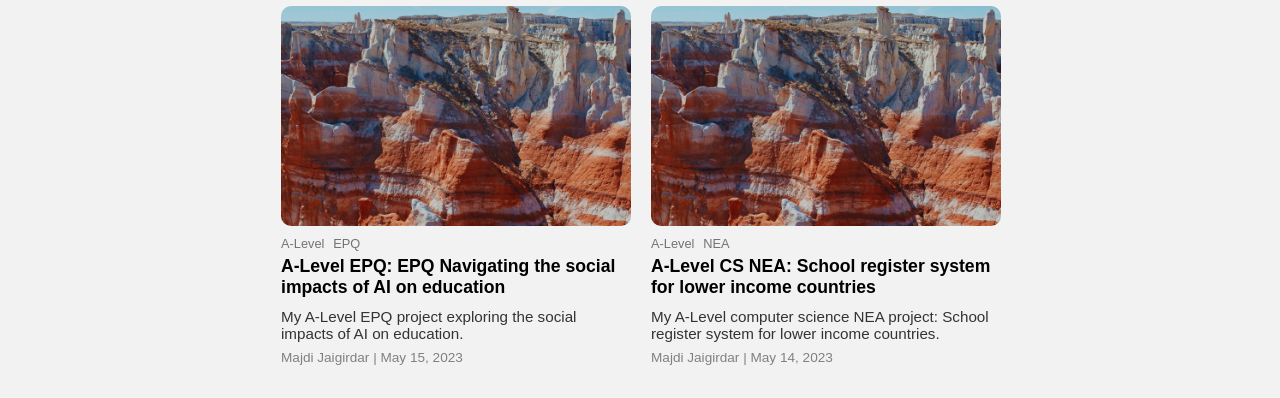
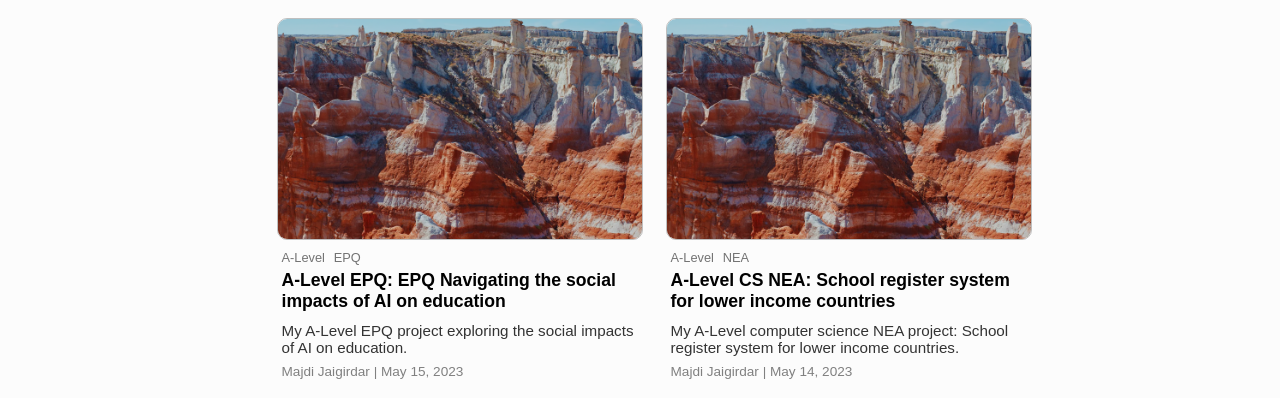
Before and after one commit to majdiJ/ArtiPress, a plain HTML site: page articles/index.html in a window 1280 px wide. Shown: the part 169-567 px from the top of the page. Drawn offline with Linux system fonts and the light colour scheme; files whose address does not match are found by name.

Commit message:
Improved article list design

```diff
--- a/artipress_data/style/article_list_cards.css
+++ b/artipress_data/style/article_list_cards.css
@@ -1,12 +1,13 @@
 /* CSS Variables */
 :root {
-    --artipress-article-card-width: 350px;
-    --gap-between-cards: 20px;
+    --artipress-article-card-width: 364px;
+    --gap-between-cards: 25px;
     --artipress-article-card-border-color: hsl(0, 0%, 75%);
+    --artipress-article-card-border-radius: 22px;
     --artipress-article-card-image-border-radius: 10px;
 
     --article-text-content-padding-top: 10px;
-    --article-text-content-padding-side: 0;
+    --article-text-content-padding-side: 5px;
     --article-text-content-padding-bottom: 7px;
 
     --article-title-color: black;
@@ -31,10 +32,11 @@
 }
 
 .artipress-article-card {
+    padding: 12px 12px 0;
     width: var(--artipress-article-card-width);
-    height: 100%;
-    /* background-color: hsl(0, 0%, 100%); */
+    height: fit-content;
     border: 1px solid transparent;
+    border-radius: var(--artipress-article-card-border-radius);
     display: flex;
     overflow: hidden;
     text-decoration: none;
@@ -42,10 +44,15 @@
     flex-direction: column;
 }
 
+.artipress-article-card:hover {
+    background-color: hsl(0, 0%, 95%);
+}
+
 .artipress-article-card img {
     height: 220px;
     width: 100%;
     object-fit: cover;
+    border: 1px solid var(--artipress-article-card-border-color);
     border-radius: var(--artipress-article-card-image-border-radius);
 }
 
--- a/artipress_data/style/main.css
+++ b/artipress_data/style/main.css
@@ -6,7 +6,7 @@
 body {
     font-family: sans-serif;
     margin: 0;
-    background: hsl(0, 0%, 95%);
+    background: hsl(0, 0%, 99%);
 }
 
 header {
```
